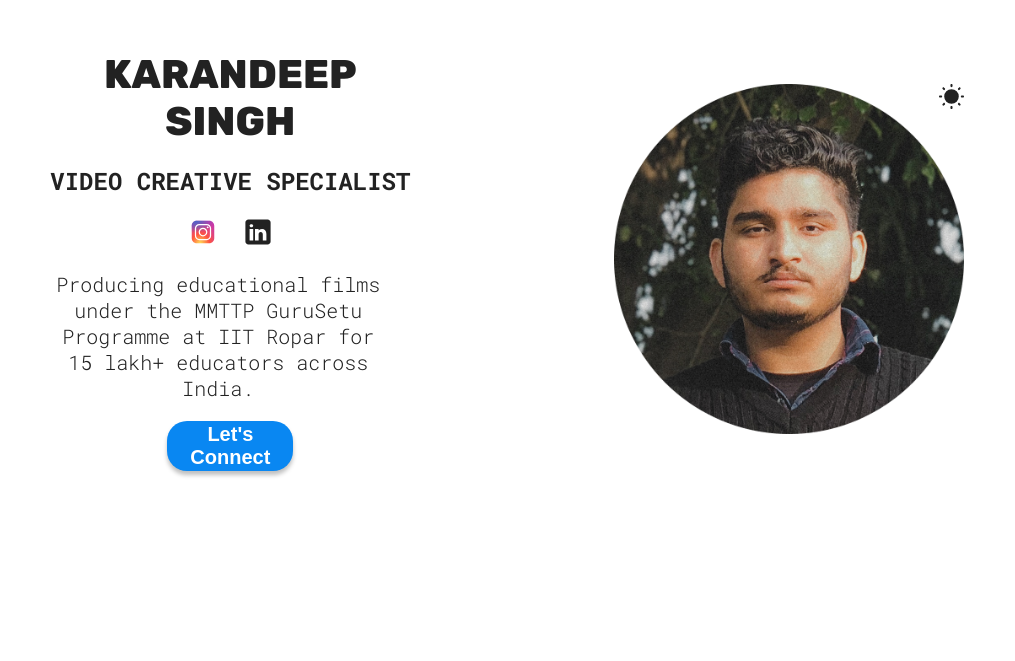
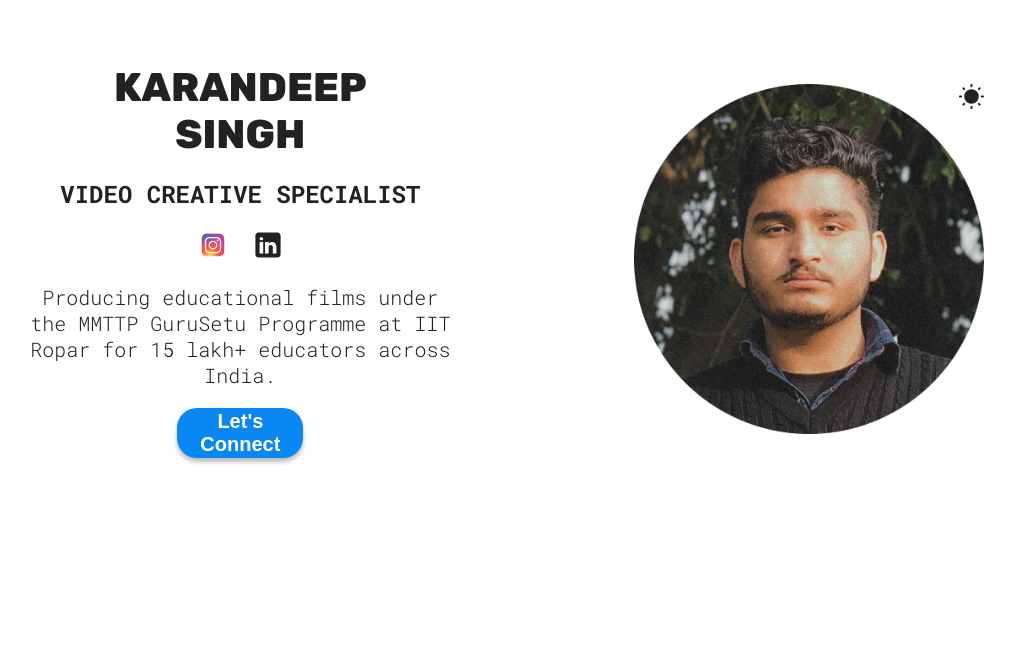
Before and after one commit to gitbykaran/Karan_Thumbnail_Portfolio, a React (Vite) app: page / in a window 1280 px wide. Shown: the part 139-800 px from the top of the page, without its empty margins (133-1148 px from the left). Built offline with nearby package versions, Linux system fonts and the light colour scheme.

Commit message:
changed width form 24 to 32

```diff
--- a/src/sections/Hero/Hero.jsx
+++ b/src/sections/Hero/Hero.jsx
@@ -50,7 +50,8 @@ function Hero() {
             <img src={linkedinIcon} alt="Linkedin icon" />
           </a>
         </span>
-        <p className={styles.description}>Producing educational films under the MMTTP GuruSetu Programme at IIT Ropar for 15 lakh+ educators across India. </p>
+        <p className={styles.description}>Producing educational films under the
+          MMTTP GuruSetu Programme at IIT Ropar for 15 lakh+ educators across India. </p>
         <a href="https://wa.me/919872077144?text=Hello%20I%20am%20interested%20in%20your%20services" target="_blank">
           <button className="hover">Let's Connect</button>
         </a>
--- a/src/sections/Hero/HeroStyles.module.css
+++ b/src/sections/Hero/HeroStyles.module.css
@@ -68,7 +68,7 @@
 }
 
 .description {
-  max-width: 28ch;
+  max-width: 35ch;
 }
 
 .info {
```
